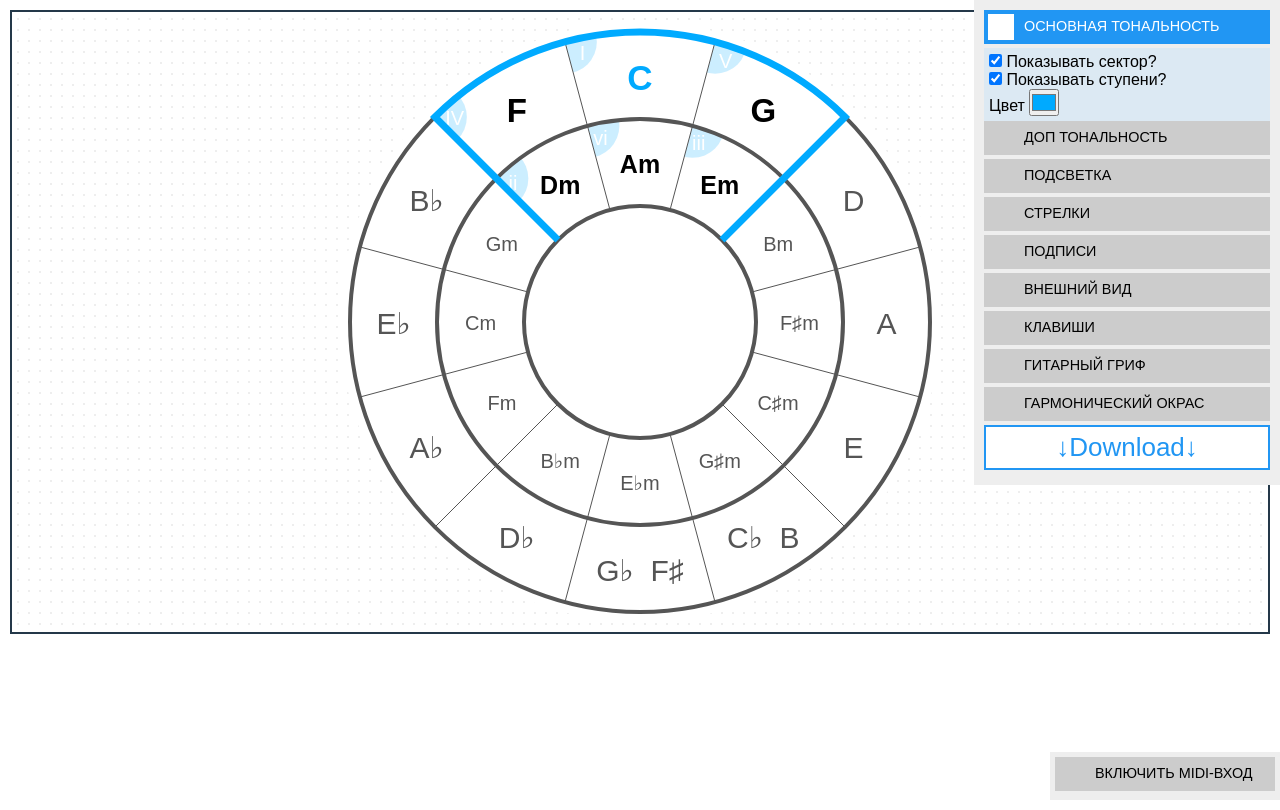
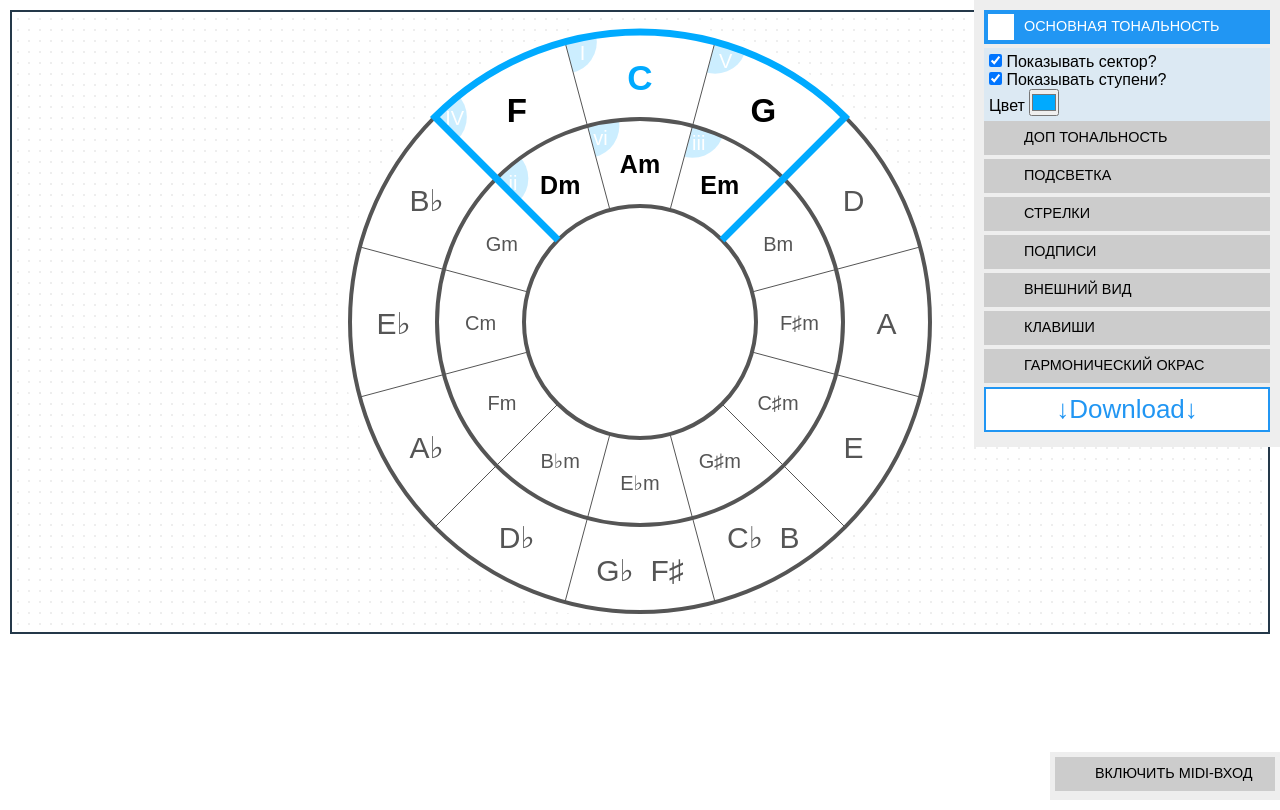
Before and after one commit to mixtern/3k-project, a website: page index.html in a window 1280 px wide. Drawn offline with Linux system fonts and the light colour scheme.

Commit message:
removed fretboard module

```diff
--- a/index.html
+++ b/index.html
@@ -14,7 +14,7 @@
     <script src="vendor/Blob.js"></script>
     <script src="vendor/canvas-toBlob.js"></script>
     <script src="midi.js"></script>
-    <script src="fretboard.js"></script>
+    <!--<script src="fretboard.js"></script>-->
 
 </head>
 
```
